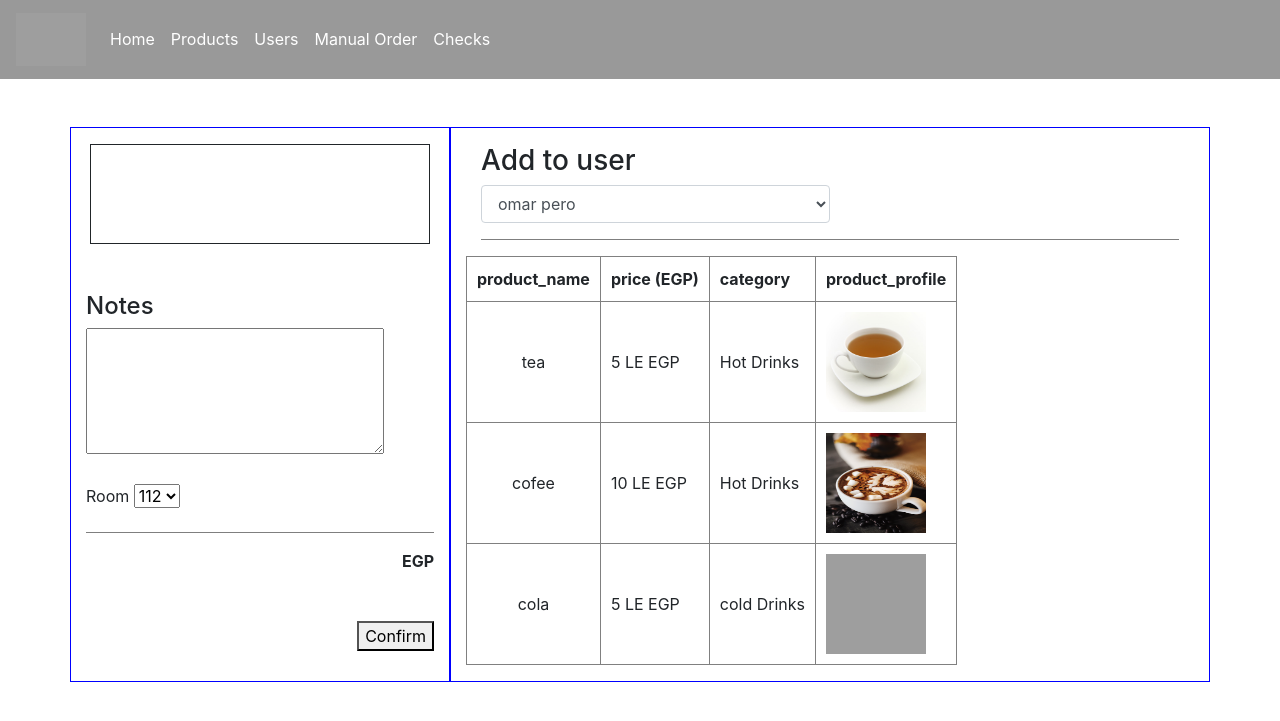
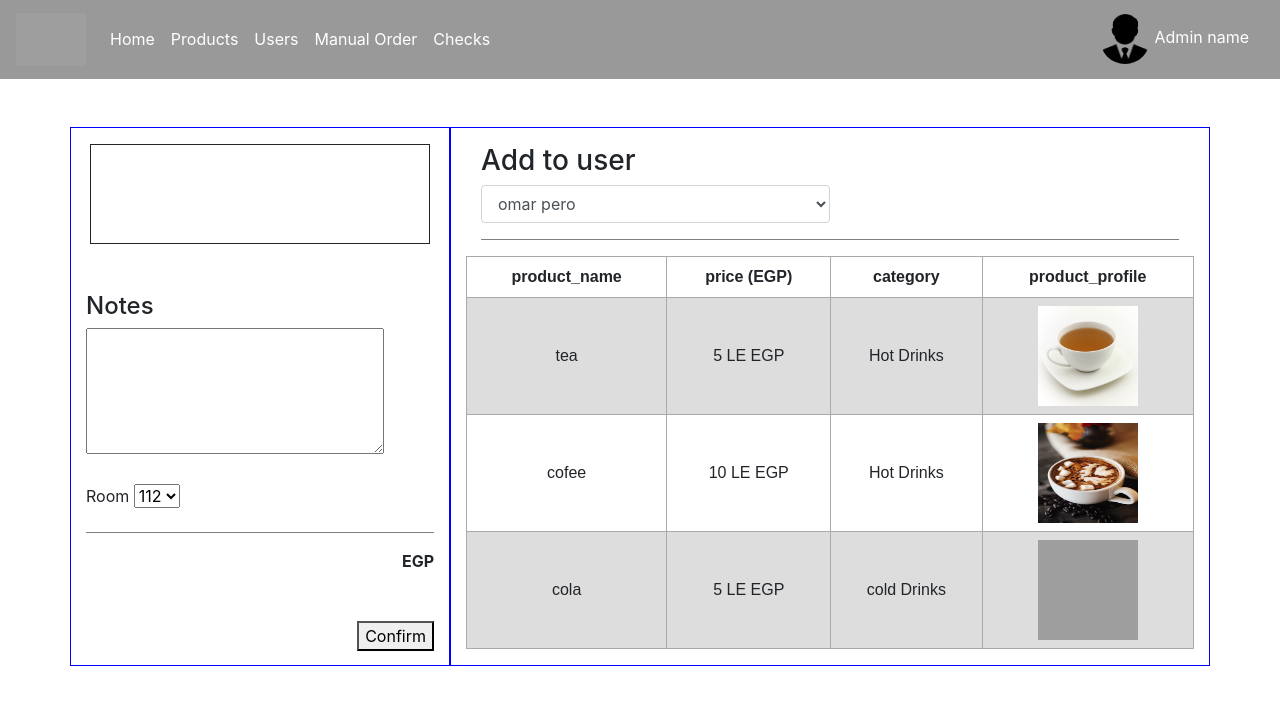
Before and after one commit to Elsayed93/cafeteria_project, a PHP site: page /admin_home.php in a window 1280 px wide. Shown: the top 721 px of the page. Run offline with PHP 8.4, Linux system fonts and the light colour scheme; data comes from the database, SQL or seed files in the repository; grey boxes are pictures that could not be loaded.

Commit message:
edit at user_home style

```diff
--- a/admin_home.php
+++ b/admin_home.php
@@ -1,11 +1,30 @@
 <!DOCTYPE html>
 <html lang="en">
+
 <head>
     <meta charset="UTF-8">
     <meta name="viewport" content="width=device-width, initial-scale=1.0">
     <title>Admin Home</title>
     <link rel="stylesheet" href="css/bootstrap.css">
     <link rel="stylesheet" href="css/style.css">
+    <style>
+        table {
+            font-family: arial, sans-serif;
+            border-collapse: collapse;
+            width: 100%;
+        }
+
+        td,
+        th {
+            border: 1px solid #aaaaaa;
+            text-align: center;
+            padding: 8px;
+        }
+
+        tr:nth-child(even) {
+            background-color: #dddddd;
+        }
+    </style>
 </head>
 
 <body>
@@ -34,6 +53,41 @@
                 </li>
             </ul>
         </div>
+        <div class="col-auto ml-auto text-white" id="righNavbar">
+            <span>
+                <?php
+                // connection with Data Base
+                require('./connctionDB.php');
+
+                try {
+                    /**
+                     * if user {
+                     *      userImageQuery
+                     * }else if admin {
+                     *      adminImageQuery
+                     *      $adminImageQuery = "SELECT profile_picture FROM users WHERE is_admin=1 LIMIT 1 ";
+                     * }
+                     *
+                     */
+                    // $userImageQuery = "SELECT profile_picture FROM users WHERE is_admin=0 LIMIT 1 ";
+                    $adminImageQuery = "SELECT profile_picture FROM users WHERE is_admin=1 LIMIT 1 ";
+                    $queryStmt = $conn->prepare($adminImageQuery);
+                    $resul = $queryStmt->execute();
+                    $userImg = $queryStmt->fetch(PDO::FETCH_OBJ);
+                    echo "<img src='images/" . $userImg->profile_picture . "' width='50' height= '50' style='border-radius: 30px;' >";
+                    // $conn = null;
+
+
+                } catch (PDOException $th) {
+                    echo "Connection failed: " . $th->getMessage();
+                }
+
+
+                ?>
+            </span>
+            <span>Admin name</span>
+        </div>
+
     </nav>
 
     <!-- start of fluid container -->
@@ -61,8 +115,8 @@
 
                             $roomStmt = $conn->prepare($roomQuery);
                             $excuteQuery = $roomStmt->execute();
-                                    while($roomNo = $roomStmt->fetch(PDO::FETCH_OBJ)) {
-                                        echo "<option value='". $roomNo->room_number ."'> " . $roomNo->room_number. "</option>";
+                            while ($roomNo = $roomStmt->fetch(PDO::FETCH_OBJ)) {
+                                echo "<option value='" . $roomNo->room_number . "'> " . $roomNo->room_number . "</option>";
                             }
                         ?>
                     </select>
@@ -102,8 +156,8 @@
 
                                     $userStmt = $conn->prepare($userQuery);
                                     $excuteQuery = $userStmt->execute();
-                                        while($user = $userStmt->fetch(PDO::FETCH_OBJ)) {
-                                            echo "<option value='". $user->name ."'> " . $user->name. "</option>";
+                                    while ($user = $userStmt->fetch(PDO::FETCH_OBJ)) {
+                                        echo "<option value='" . $user->name . "'> " . $user->name . "</option>";
                                     }
                                 ?>
                             </select>
@@ -129,8 +183,7 @@
 
                             while ($products = $queryStatment->fetch(PDO::FETCH_OBJ)) {
 
-                                        $allProducts[] = $products ;
-
+                                $allProducts[] = $products;
                             }
                             echo "
                                     <table border='1' cellpadding='10px'>
@@ -141,17 +194,15 @@
                                             <th>product_profile</th>
                                         </tr>";
 
-                                    foreach($allProducts as $item) {
-                                        echo "<tr><td style='text-align:center' class='prodName'>" . $item->product_name . "</td>".
-                                        "<td>" . $item->price . " EGP</td>".
-                                        "<td>" . $item->category . "</td>".
-                                        "<td><img value=" .$item->product_id . " src='images/" . $item->product_profile . "' width='100px' height='100px' class='prodImg'></td></tr>";
-
-
+                            foreach ($allProducts as $item) {
+                                echo "<tr><td style='text-align:center' class='prodName'>" . $item->product_name . "</td>" .
+                                    "<td>" . $item->price . " EGP</td>" .
+                                    "<td>" . $item->category . "</td>" .
+                                    "<td><img value=" . $item->product_id . " src='images/" . $item->product_profile . "' width='100px' height='100px' class='prodImg'></td></tr>";
                             }
                             echo "</table>";
                             // $conn = null;
-                                } catch(PDOException $e) {
+                        } catch (PDOException $e) {
                             echo "Connection failed: " . $e->getMessage();
                         }
                         ?>
@@ -177,4 +228,5 @@
     <script src="js/main.js"></script>
 
 </body>
+
 </html>
--- a/css/style.css
+++ b/css/style.css
@@ -12,3 +12,19 @@
     height: 100px;
     background-color: red;
 }
+
+table {
+  font-family: arial, sans-serif;
+  border-collapse: collapse;
+  width: 100%;
+}
+
+td, th {
+  border: 1px solid #dddddd;
+  text-align: left;
+  padding: 8px;
+}
+
+tr:nth-child(even) {
+  background-color: #dddddd;
+}
```
Also changed, not shown: js/main2.js (+12 -11 lines), navBar.php (+19 -0 lines), showOrder.php (+6 -6 lines), user_home.php (+16 -19 lines). Lines whose indentation alone changed are shown as unchanged.
